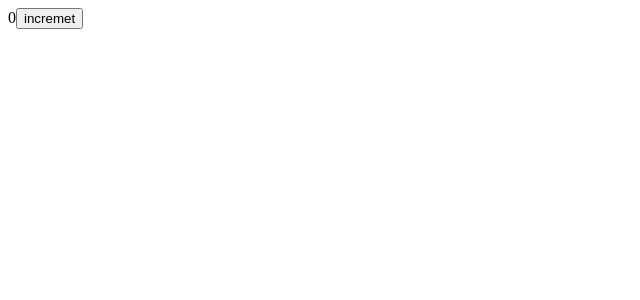
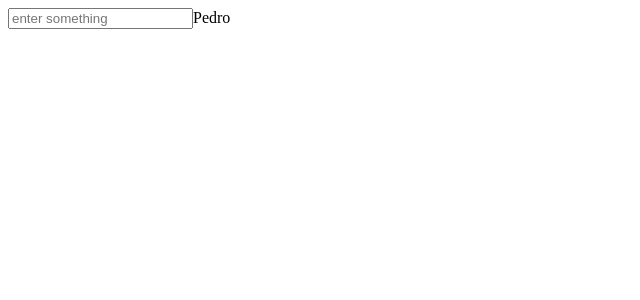
Before and after one commit to intto77/React-Hooks-Course-, a React (Create React App) app: page / in a window 1280 px wide. Shown: the top 300 px of the page, without its empty margins (0-640 px from the left). Built offline with nearby package versions, Linux system fonts and the light colour scheme.

Commit message:
setInputValue

```diff
--- a/src/StateTutorial.js
+++ b/src/StateTutorial.js
@@ -1,16 +1,12 @@
 import React, { useState } from "react";
 
 const StateTutorial = () => {
-  const [counter, setCounter] = useState(0);
-
-  const incremet = () => {
-    setCounter(counter + 1);
-  };
+  const [inputValue, setInputValue] = useState("Pedro");
 
   return (
     <div>
-      {counter}
-      <button onClick={incremet}>incremet</button>
+      <input placeholder="enter something" />
+      {inputValue}
     </div>
   );
 };
```
